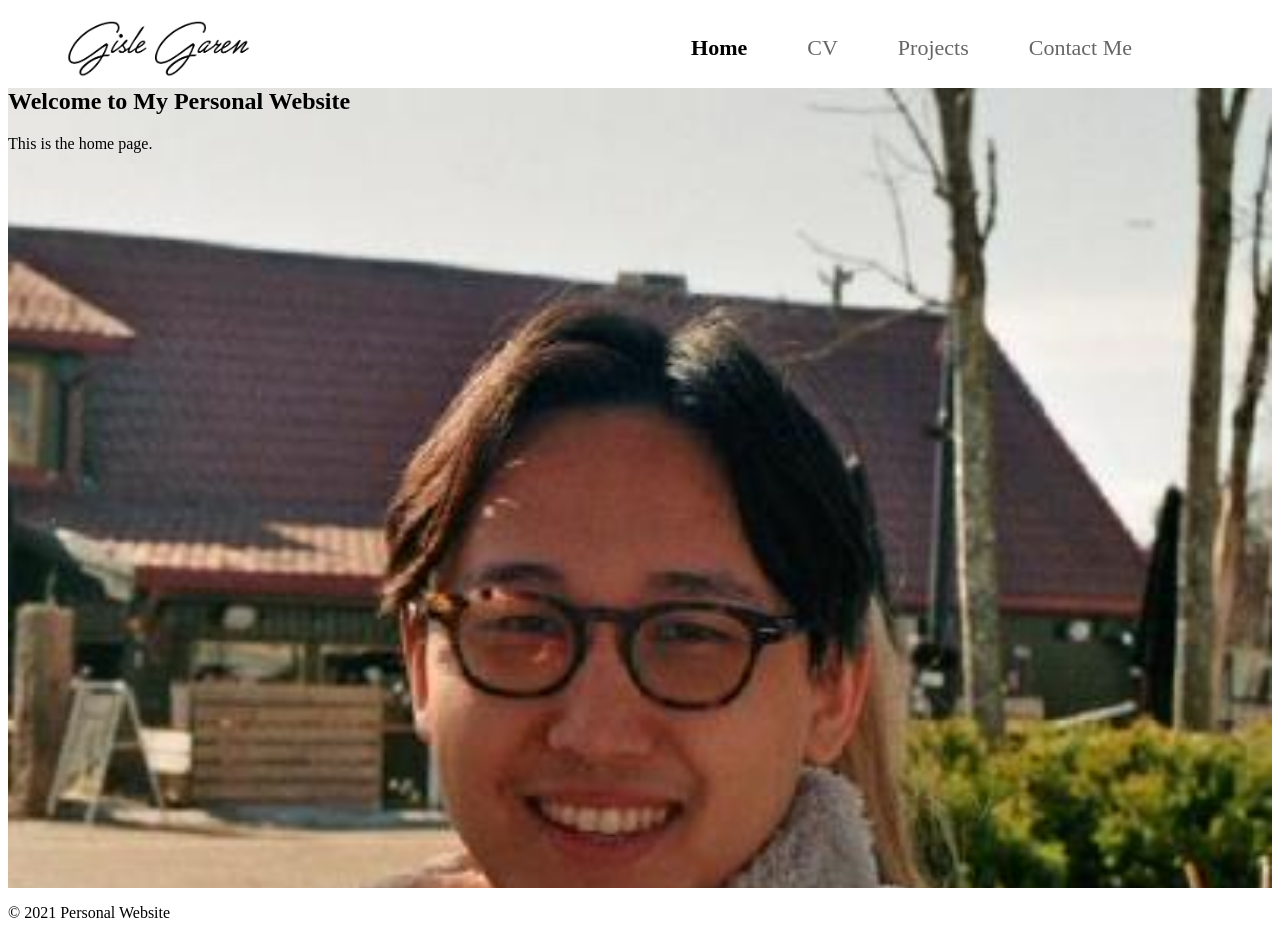
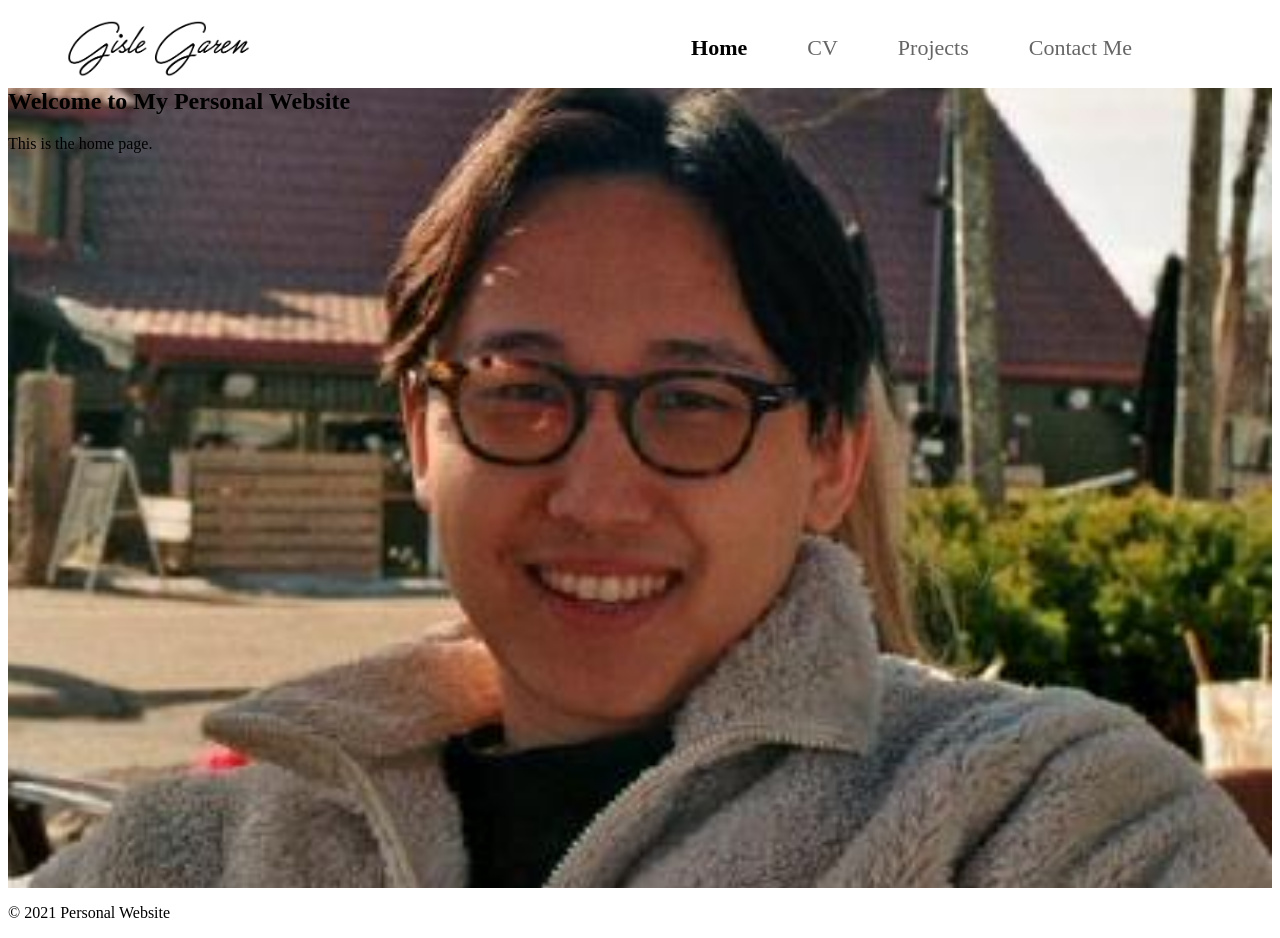
Before and after one commit to GisleGaren/personal-website, a Next.js app in the folder personal-website/: page / in a window 1280 px wide. Built offline with nearby package versions, Linux system fonts and the light colour scheme.

Commit message:
Hello friends and family

```diff
--- a/personal-website/src/pages/index.css
+++ b/personal-website/src/pages/index.css
@@ -2,6 +2,7 @@
     background-image: url("../../public/images/profilePic.jpg");
     background-size: cover; /* Ensures the background image covers the entire container */
     min-height: 100vh; /* Ensures the container takes up at least the full viewport height */
+    background-position: center; /* Centers the background image */
 }
 
 .body h2{
```
Also changed, not shown: personal-website/src/pages/contact.tsx (deleted), personal-website/src/pages/projects.tsx (deleted).
